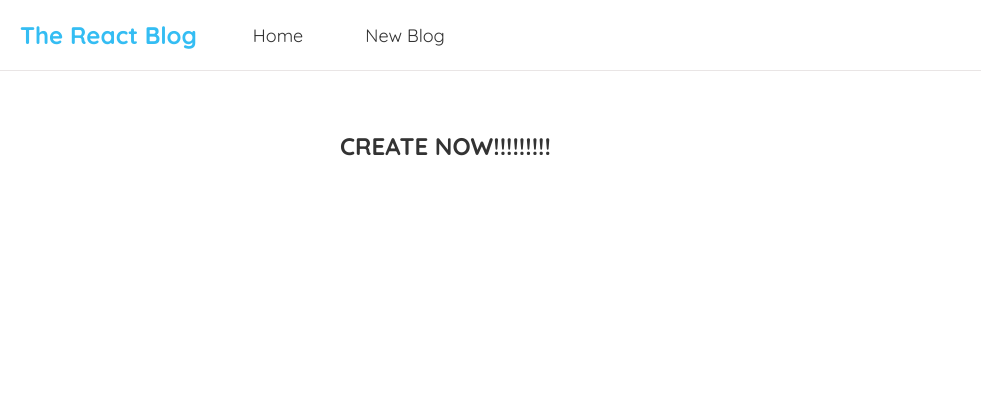
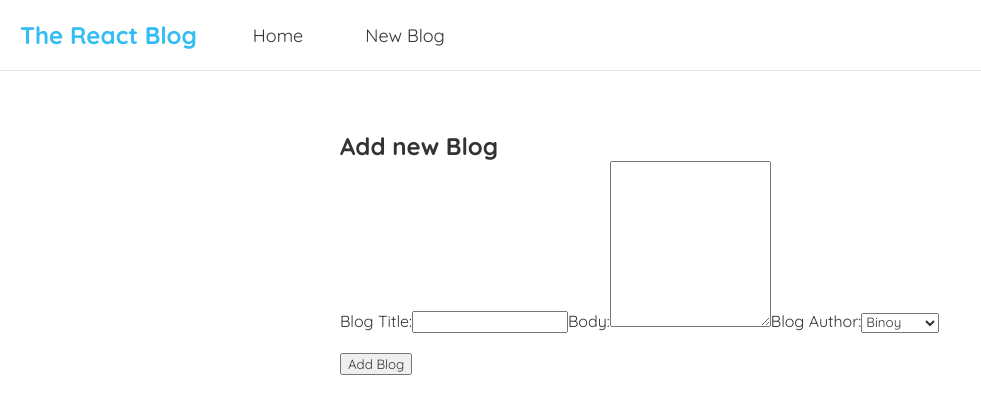
Before and after one commit to binoyPeries/React-Blog, a React (Create React App) app: page /create in a window 1280 px wide. Shown: the top 414 px of the page, without its empty margins (0-981 px from the left). Built offline with nearby package versions, Linux system fonts and the light colour scheme; the HTML template or start-up script is replaced by a standard one.

Commit message:
create blog form added

```diff
--- a/src/createBlog.js
+++ b/src/createBlog.js
@@ -1,6 +1,77 @@
+import { useState } from "react";
+import { useHistory } from "react-router";
+
 const CreateBlog = () => {
+
+    const [title, setTitle]= useState('');
+    const [body, setbody]= useState('');
+    const [author, setAuthor]= useState('Binoy');
+    const [isloading, setIsloading] = useState(false);
+    const his = useHistory();
+
+    const handleSubmit =(e)=>{
+        setIsloading(true);
+        e.preventDefault();
+        const blog ={title,body,author}
+        fetch('http://localhost:8000/blogs',{
+
+            method: 'POST',
+            headers: {"content-type":"application/json"},
+            body : JSON.stringify(blog)
+        }).then(()=>{
+            setIsloading(false);
+            console.log("Added");
+            // to redirect to home page check history hook
+            his.push('/');
+
+        }).catch((e)=>{
+            console.log(e.message);
+        });
+
+
+    };
+
     return (
-        <h2>CREATE NOW!!!!!!!!!</h2>
+    <div className="create-blog">
+        <h2>Add new Blog</h2>
+        {isloading && (
+            <div> Adding the blog!!</div>
+        )}
+        <form onSubmit={handleSubmit} hidden={isloading}>
+            <label >Blog Title:</label>
+            <input type="text"
+            required
+            value={title}
+            onChange= {(e)=>setTitle(e.target.value)}
+             />
+
+            <label htmlFor="">Body:</label>
+            <textarea
+            cols="20"
+            rows="10"
+             required
+             value ={body}
+             onChange= {(e)=>setbody(e.target.value)}
+
+            ></textarea>
+
+
+            <label htmlFor="">Blog Author:</label>
+            <select value={author} onChange={(e)=>setAuthor(e.target.value)}>
+                <option value="Binoy">Binoy</option>
+                <option value="John">John</option>
+                <option value="Yurantha">Yurantha</option>
+            </select>
+            <br/>
+            <br/>
+
+            <button>Add Blog</button>
+
+
+
+        </form>
+    </div>
+
      );
 }
 
```
